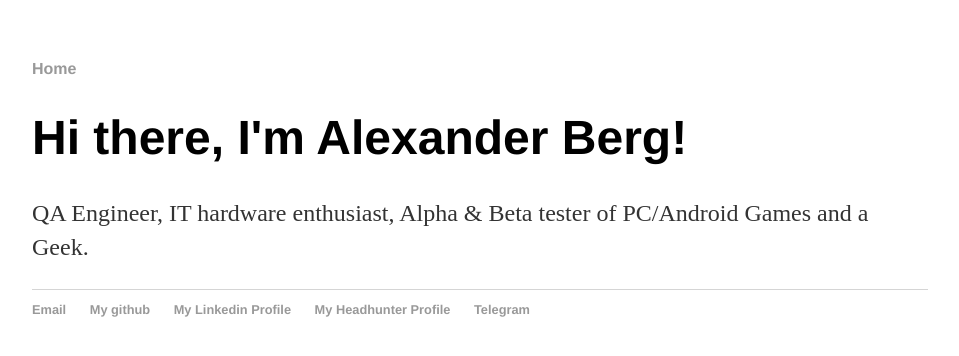
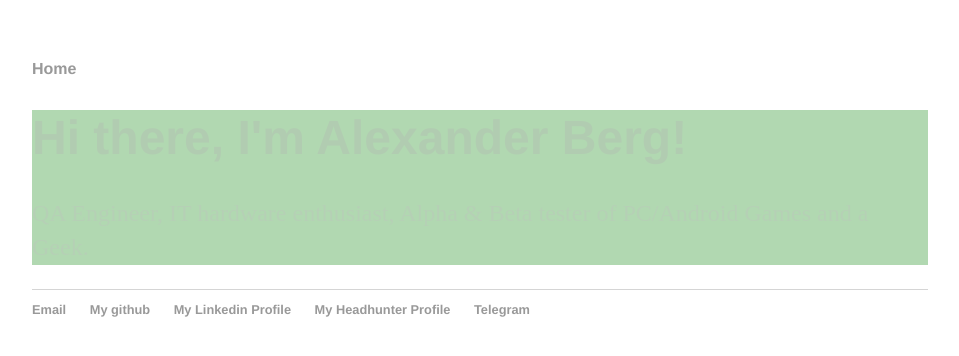
Before and after one commit to Alexander-Berg/alexander-berg.github.io, a Jekyll site: the page built from index.html, in a window 1280 px wide. Shown: the top 356 px of the page, without its empty margins (160-1119 px from the left). Built offline with Jekyll 4.4.1, drawn with Linux system fonts in a browser that asks for light colours.

Commit message:
Update main.css

```diff
--- a/css/main.css
+++ b/css/main.css
@@ -1,3 +1,7 @@
+div {
+  background-color: green;
+  opacity: 0.3;
+}
 body {
     margin: 60px auto;
     width: 70%;
```
